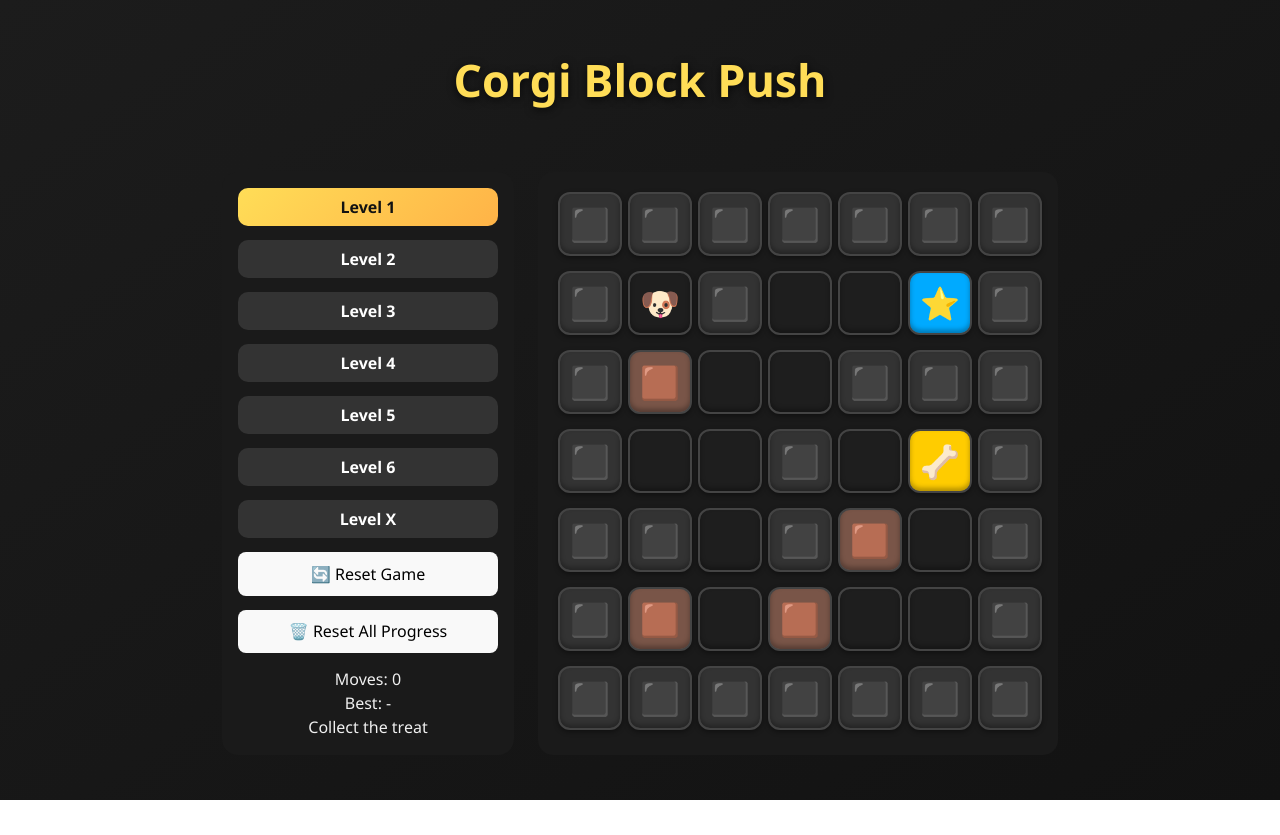
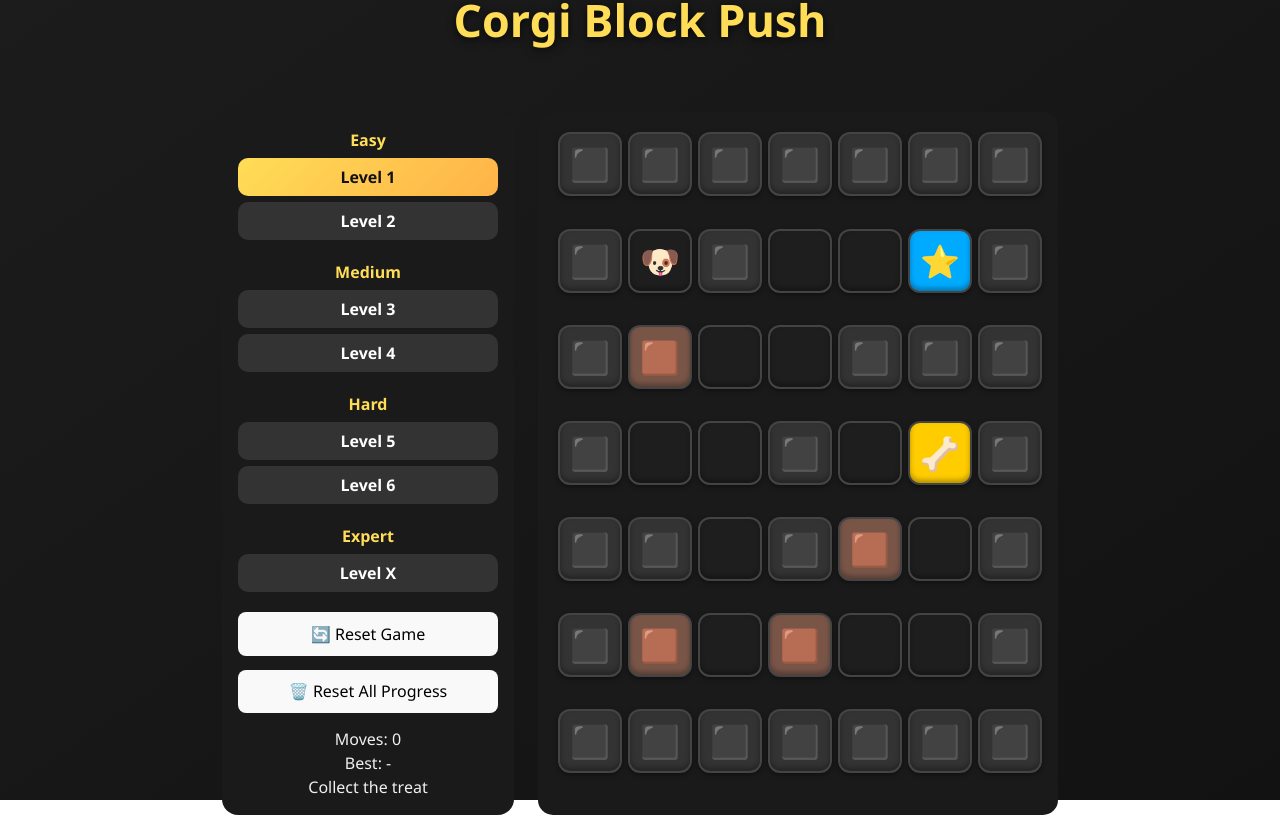
Before and after one commit to brendanbobryk/corgi-block-push, a React (Vite) app in the folder corgi-block-push/: page / in a window 1280 px wide. Before the commit the page ends 800 px from the top, so only its background shows below. Built offline with nearby package versions, Linux system fonts and the light colour scheme.

Commit message:
readded level difficulty labels

```diff
--- a/corgi-block-push/src/components/Game.jsx
+++ b/corgi-block-push/src/components/Game.jsx
@@ -17,8 +17,6 @@ const Game = () => {
     const saved = localStorage.getItem("bestMoves");
     return saved ? JSON.parse(saved) : {};
   });
-
-  const [showNewBest, setShowNewBest] = useState(false);
 
   const gridRef = useRef(grid);
   const hasTreatRef = useRef(hasTreat);
@@ -47,7 +45,6 @@ const Game = () => {
     setHasTreat(false);
     setMoves(0);
     setShake(false);
-    setShowNewBest(false);
   };
 
   useEffect(() => resetGame(currentLevel), [currentLevel]);
@@ -77,7 +74,6 @@ const Game = () => {
     const ny = pos.y + dir.y;
 
     if (nx < 0 || ny < 0 || nx >= GRID_COLS || ny >= GRID_ROWS) return triggerShake();
-
     if (cellHas(g[ny][nx], "WALL")) return triggerShake();
 
     const newGrid = g.map(r => r.map(c => [...c]));
@@ -122,7 +118,6 @@ const Game = () => {
         if (nextMoves < best) {
           const updated = { ...prev, [key]: nextMoves };
           localStorage.setItem("bestMoves", JSON.stringify(updated));
-          setShowNewBest(true);
           return updated;
         }
         return prev;
@@ -147,6 +142,14 @@ const Game = () => {
 
   const isCompleted = i => bestMoves[String(i)] !== undefined;
 
+  // Group levels by difficulty
+  const grouped = LEVELS.reduce((acc, lvl, idx) => {
+    const diff = lvl.difficulty || "Other";
+    if (!acc[diff]) acc[diff] = [];
+    acc[diff].push({ ...lvl, index: idx });
+    return acc;
+  }, {});
+
   return (
     <div style={{ display: "flex", gap: 24, padding: 20 }}>
 
@@ -158,27 +161,45 @@ const Game = () => {
         borderRadius: 16,
         display: "flex",
         flexDirection: "column",
-        gap: 14
+        gap: 14,
+        overflowY: "auto",
+        maxHeight: "90vh"
       }}>
 
-        {LEVELS.map((lvl, i) => (
+        {Object.entries(grouped).map(([difficulty, levels]) => (
+          <div key={difficulty}>
+
+            <div style={{
+              fontWeight: "bold",
+              marginBottom: 6,
+              color: "#ffdd57"
+            }}>
+              {difficulty}
+            </div>
+
+            {levels.map(lvl => (
               <button
-            key={i}
-            onClick={() => setCurrentLevel(i)}
+                key={lvl.index}
+                onClick={() => setCurrentLevel(lvl.index)}
                 style={{
-              padding: "8px",
+                  width: "100%",
+                  marginBottom: 6,
+                  padding: 8,
                   borderRadius: 10,
                   border: "none",
                   cursor: "pointer",
                   fontWeight: "bold",
-              background: i === currentLevel
+                  background: lvl.index === currentLevel
                     ? "linear-gradient(135deg,#ffdd57,#ffb347)"
                     : "#333",
-              color: i === currentLevel ? "#121212" : "#fff"
+                  color: lvl.index === currentLevel ? "#121212" : "#fff"
                 }}
               >
-            {lvl.name} {isCompleted(i) ? "✅" : ""}
+                {lvl.name} {isCompleted(lvl.index) ? "✅" : ""}
               </button>
+            ))}
+
+          </div>
         ))}
 
         <button onClick={() => resetGame()}>🔄 Reset Game</button>
@@ -199,7 +220,7 @@ const Game = () => {
         {hasWon && <div>🎉 You Win!</div>}
       </div>
 
-      {/* Game */}
+      {/* Game Grid */}
       <div className={shake ? "shake" : ""} style={{
         display: "grid",
         gridTemplateColumns: `repeat(${GRID_COLS}, ${CELL_SIZE}px)`,
```
Lines whose indentation alone changed are shown as unchanged.
